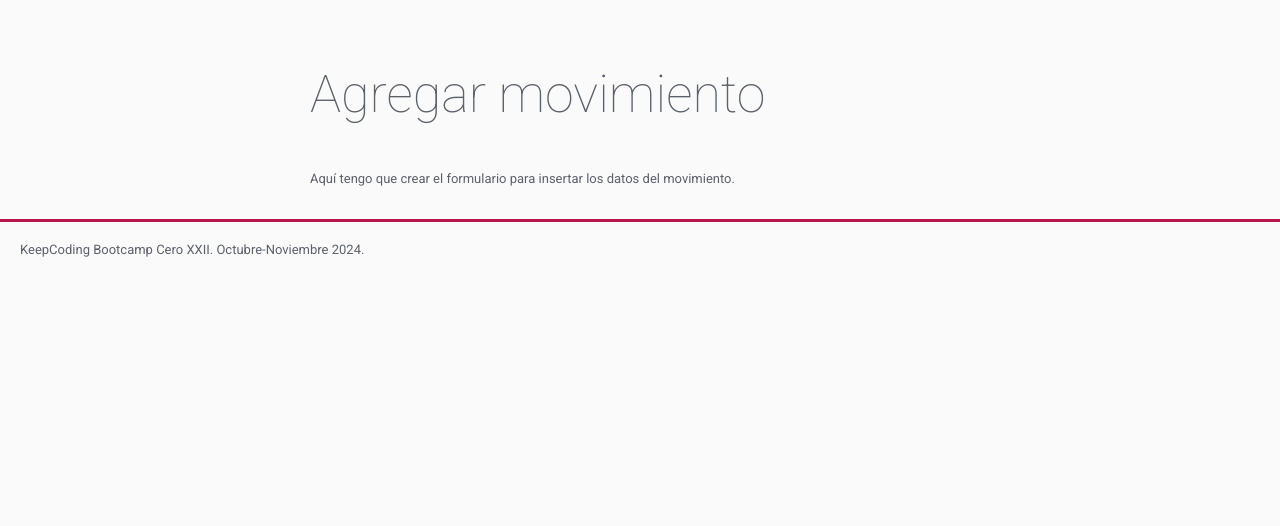
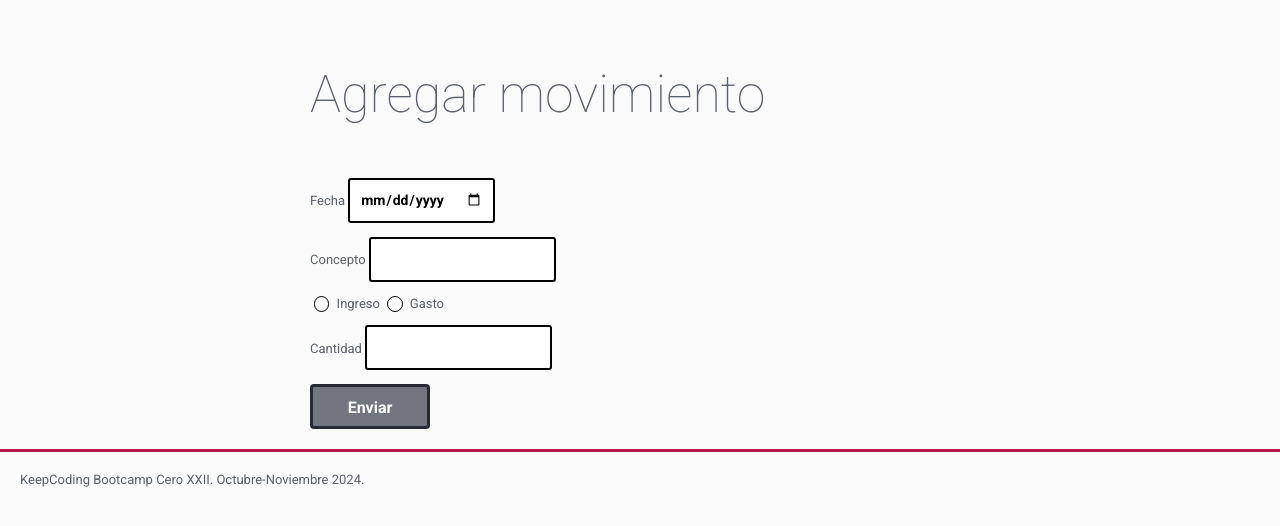
Before and after one commit to claudiadevis/hello_flask, a Flask app: page /nuevo in a window 1280 px wide. Shown: the part 105-631 px from the top of the page. Run offline with Flask 3, Linux system fonts and the light colour scheme.

Commit message:
feat: primera versión del formulario en HTML

```diff
--- a/balance/templates/nuevo.html
+++ b/balance/templates/nuevo.html
@@ -5,8 +5,48 @@
 {% endblock page_title %}
 
 {% block contenido %}
-<p>
-  Aquí tengo que crear el formulario para
-  insertar los datos del movimiento.
-</p>
+
+
+<!--
+  CRUD: Create, Read, Update, Delete
+
+  GET: Leer (Read)
+  POST: Crear (Create)
+  PUT: Actualizar (Update)
+  DELETE: Borrar (Delete)
+-->
+
+<form action="/nuevo" method="get">
+  <!-- Fecha -->
+  <div class="campo-formulario">
+    <label for="fecha">Fecha</label>
+    <input type="date" name="date" id="fecha">
+  </div>
+
+  <!-- Concepto -->
+  <div class="campo-formulario">
+    <label for="concepto">Concepto</label>
+    <input type="text" name="subject" id="concepto">
+  </div>
+
+  <!-- Tipo -->
+  <div class="campo-formulario">
+    <input type="radio" name="mov_type" id="ingreso" value="I">
+    <label for="ingreso">Ingreso</label>
+    <input type="radio" name="mov_type" id="gasto" value="G">
+    <label for="gasto">Gasto</label>
+  </div>
+
+  <!-- Cantidad -->
+  <div class="campo-formulario">
+    <label for="cantidad">Cantidad</label>
+    <input type="number" name="amount" id="cantidad">
+  </div>
+
+  <!-- Botón de enviar -->
+  <div class="acciones">
+    <button type="submit">Enviar</button>
+  </div>
+</form>
+
 {% endblock contenido %}
```
